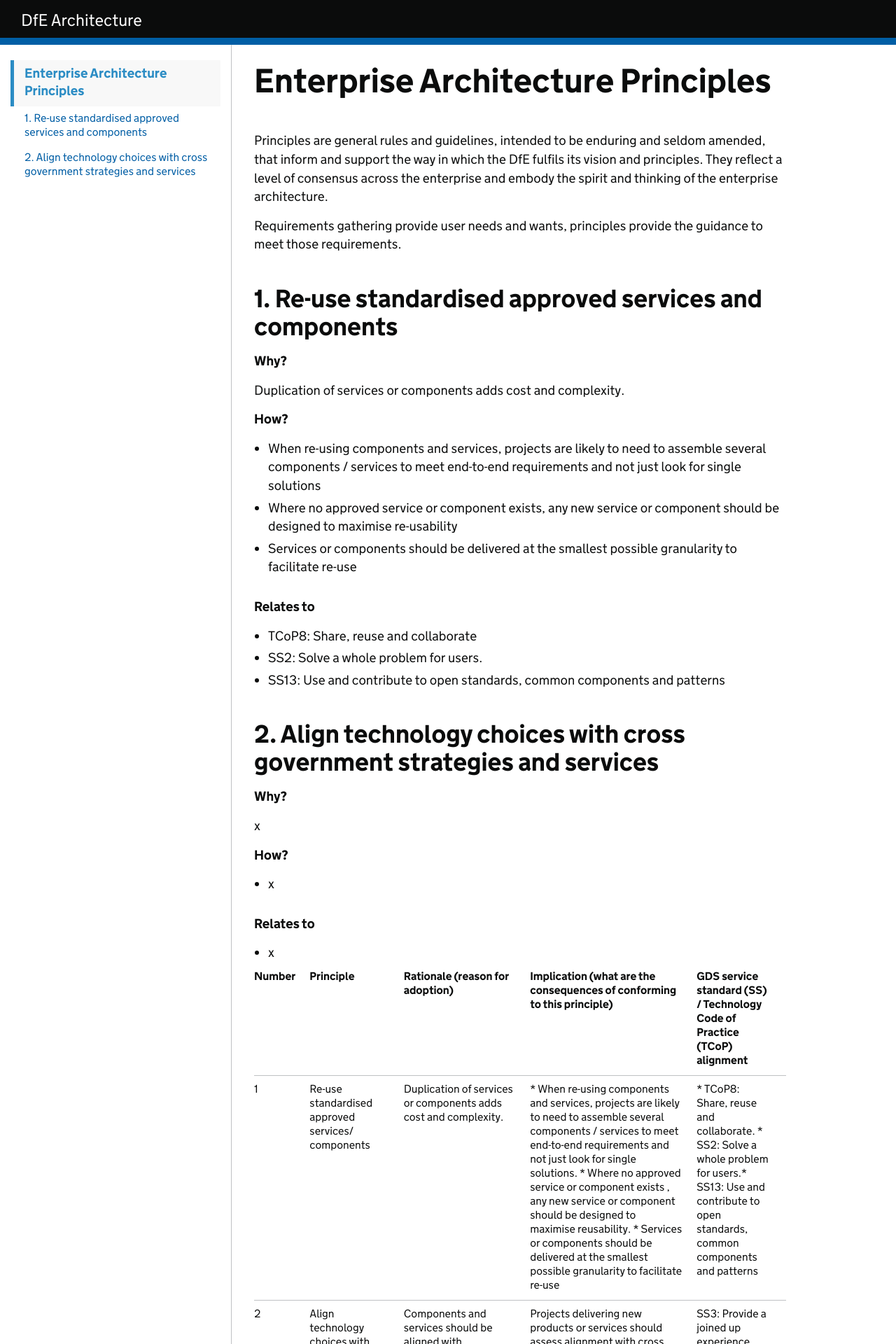
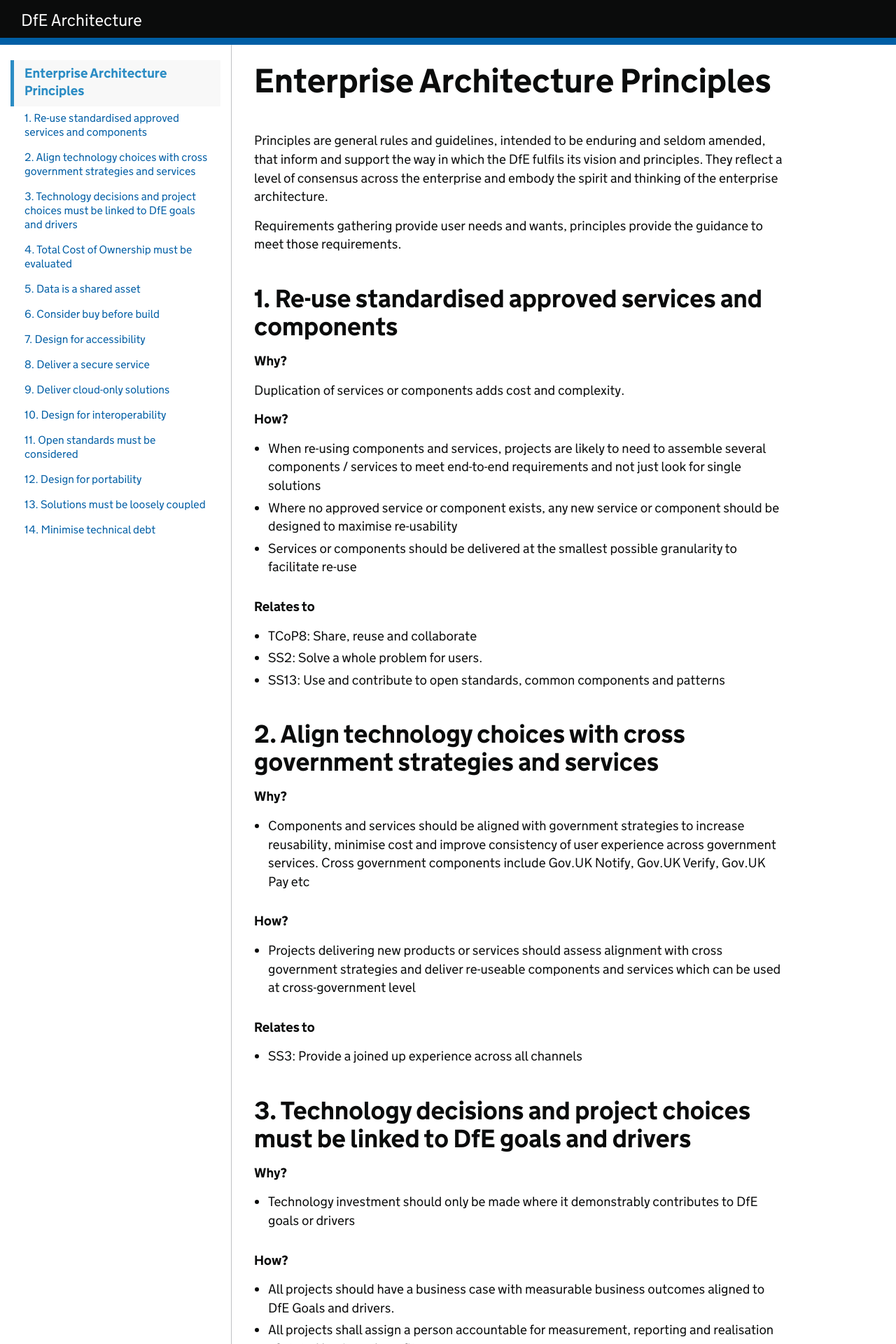
Before and after one commit to DFE-Digital/architecture, a Jekyll site: the page built from principles/index.md, in a window 1280 px wide. Shown: the top 1920 px of the page at 70% size. Built offline with Jekyll 4.4.1, drawn with Linux system fonts in a browser that asks for light colours; our own code applies the rules of GitHub Pages for plain Markdown files; some of the changed text lies outside the part shown.

Commit message:
Updated format of Principles page for ease of use
Format of Principles page now reflects the other Architecture GitHub pages

```diff
--- a/principles/index.md
+++ b/principles/index.md
@@ -30,28 +30,194 @@ __Relates to__
 
 __Why?__
 
-x
+- Components and services should be aligned with government strategies to increase reusability, minimise cost and improve consistency of user experience across government services. Cross government components include Gov.UK Notify, Gov.UK Verify, Gov.UK Pay etc
 
 __How?__
-- x
+- Projects delivering new products or services should assess alignment with cross government strategies and deliver re-useable components and services which can be used at cross-government level
 
 __Relates to__
 
-- x
+- SS3: Provide a joined up experience across all channels
 
-Number | Principle | Rationale (reason for adoption) | Implication (what are the consequences of conforming to this principle) | GDS service standard (SS) / Technology Code of Practice (TCoP) alignment
-- | - | - | - | -
-1 | Re-use standardised approved services/ components | Duplication of services or components adds cost and complexity. | * When re-using components and services, projects are likely to need to assemble several components / services to meet end-to-end requirements and not just look for single solutions. *	 Where no approved service or component exists , any new service or component should be designed to maximise reusability.	 * Services or components should be delivered at the smallest possible granularity to facilitate re-use | * TCoP8: Share, reuse and collaborate. * SS2: Solve a whole problem for users.* SS13: Use and contribute to open standards, common components and patterns
-2 | Align technology choices with cross government strategies and services| Components and services should be aligned with government strategies to increase reusability, minimise cost and improve consistency of user experience across government services. Cross government components include Gov.UK Notify, Gov.UK Verify, Gov.UK Pay etc | Projects delivering new products or services should assess alignment with cross government strategies and deliver re-useable components and services which can be used at cross-government level | SS3: Provide a joined up experience across all channels
-3 | Technology decisions and project choices must be linked to DfE goals and drivers | Technology investment should only be made where it demonstrably contributes to DfE goals or drivers | * All projects should have a business case with measurable business outcomes aligned to DfE Goals and drivers. * All projects shall assign a person accountable for measurement, reporting and realisation of stated business benefits | SS10: Define what success looks like and publish performance data
-4 | Total Cost of Ownership must be evaluated | Expenditure of public money should always look to deliver the best value for the taxpayer. Ongoing support and maintenance of solutions form a major part of the total costs and therefore should inform technology decisions. Ongoing support and maintenance of solutions form a major part of the total costs and therefore should inform technology decisions | * All projects above the agreed set threshold, must be supported by an evidenced business case, ensuring that overall solution costs have been considered for value for money. * For all projects the Architecture partner must asses the total cost of ownership and challenge where appropriate * Where duplicate service or component is proposed TCO should include costs of running both/all duplicated services * Investment must justified by supporting evidence. * Design must consider long term costs and support of any solution delivered | SS10: Define what success looks like and publish performance data
-5 | Data is a shared asset | We are striving to be a data-driven department: Data is the golden thread that supports seamless, user-centric user journeys.  Data enables evidence based decisions to be made, supports management and governance of our business activities, is used to hold us to account for delivery and allows us to assess the effectiveness of our Departmental policies. | * Data must be sharable – solutions should adhere to Departmental Data Standards, working with DfE Data Governance team to extend those standards if necessary. * Data must be shared – services should provide methods of sharing data with other services to support other user journeys, and with the Enterprise Data & Analysis Platform to support reporting, analysis and Data Science. * Data must be protected – services must take care during both development and operational phases to adequately secure live data, including but not limited to data containing Personally Identifiable Information. * Architects must follow the Departmental Data Protection policies held by the DfE Data Governance team to ensure they are protecting our shared assets appropriately.  | TCoP10: Make better use of data
-6 | Consider buy before build | Provides for economies of scale, should reduce risk and timescales | * Requirements may need to be prioritised or forfeited to avoid bespoke solutions * Using multiple integrated solutions may be necessary to satisfy complex user needs * Configuration is likely to be necessary to use COTS, customisation should be avoided | SS11: Choose the right tools and technology
-7 | Design for accessibility | Provides an equal playing field for all users | * Systems must adhere to current government accessibility regulations.	* Seek input from Accessibility Advisers on how designs might need amending to improve accessibility * Include accessibility testing as part of any project delivery |TCoP2: Make things accessible and inclusive * SS4: Make the service simple to use * SS5: Make sure everyone can use the service
-8 | Deliver a secure service | The department’s information assets must be protected to ensure that they are not inadvertently exposed to an unintended audience. | * Early engagement with the Chief Information Security Officer (CISO) division will ensure that risk assessments are completed and appropriate security controls are designed into solutions before development has begun. * Security controls must be proportionate to ensure that it is still possible for authorised users to access and share data seamlessly. | * TCoP6: Make things secure * SS9: Create a secure service which protects users' privacy.
-9 | Deliver cloud-only solutions | The scale of public cloud services enables the delivery of highly scalable, cost effective, secure services. Consumption based billing and rapid provisioning supports the Government ICT strategy. A service can be configured and built using a SaaS product, without bespoke customisation and  vendor lock in. | * Software as a Service (SaaS) before Platform as a Service (PaaS) before Infrastructure as a Service (IaaS) * Check hosting arrangements and data sensitivity when selecting cloud solutions * Design exit strategy before entering cloud agreements * Design solutions to take advantage of cloud features e.g. elastic scaling, spin down | TCoP5: Use cloud first
-10 | Design for interoperability | Interoperability enables sharing of capabilities and data between systems |* Service Oriented and Microservice architectures maximise interoperability and re-use * Interfaces should be discoverable and self-describing  or documented. * Interoperability can affect the demands on solutions, therefore designs may need to be scalable to cope with other usage | TCoP9: Integrate and adapt technology
-11 | Open standards must be considered | Avoidance of vendor lock-in. Lays the foundation for delivering interoperability. Open standards facilitate interoperability and data exchange among different products or services. | Where open standards do not exist, create one or find the best fit with least lock in  | * TCoP4: Make use of open standards * SS13: Use and contribute to open standards, common components and patterns
-12 | Design for portability | Avoidance of vendor lock-in. Moving to a new platform is simpler and requires less engineering |* Design must be platform agnostic. * Minimise use platform specific features * Will require an exit strategy |
-13 | Solutions must be loosely coupled | Loosely coupled components can be replaced with alternative implementations that provide the same services. Components in a loosely coupled system are less constrained to the same platform, language, operating system, or build environment. | * Projects must ensure any additional coordination protocols needed are in place. * Projects must ensure consistent data synchronisation with DfE Data guidance | TCoP9: Integrate and adapt technology
-14 | Minimise technical debt | Replacing or superseding a component or service without removing existing components or services increases technical debt | <Li>Any project delivering a technology component or service designed to supersede or replace an existing component or service must remove the existing service as part of that project</li> <li>Project budgets need to include cost of decommissioning existing solutions or include total cost  of both systems in the business case. | SS2. Solve the whole problem for a users
+## 3. Technology decisions and project choices must be linked to DfE goals and drivers
+
+__Why?__
+
+- Technology investment should only be made where it demonstrably contributes to DfE goals or drivers
+
+__How?__
+- All projects should have a business case with measurable business outcomes aligned to DfE Goals and drivers.
+- All projects shall assign a person accountable for measurement, reporting and realisation of stated business benefits
+
+__Relates to__
+
+- SS10: Define what success looks like and publish performance data
+
+## 4. Total Cost of Ownership must be evaluated
+
+__Why?__
+
+- Expenditure of public money should always look to deliver the best value for the taxpayer
+- Ongoing support and maintenance of solutions form a major part of the total costs and therefore should inform technology decisions
+
+__How?__
+-  All projects above the agreed set threshold, must be supported by an evidenced business case, ensuring that overall solution costs have been considered for value for money.
+-  For all projects the Architecture partner must asses the total cost of ownership and challenge where appropriate
+-  Where duplicate service or component is proposed TCO should include costs of running both/all duplicated services
+-  Investment must justified by supporting evidence.
+-  Design must consider long term costs and support of any solution delivered
+
+__Relates to__
+
+- SS10: Define what success looks like and publish performance data
+
+## 5. Data is a shared asset
+
+__Why?__
+
+- We are striving to be a data-driven department: Data is the golden thread that supports seamless, user-centric user journeys.  Data enables evidence based decisions to be made, supports management and governance of our business activities, is used to hold us to account for delivery and allows us to assess the effectiveness of our Departmental policies.
+
+__How?__
+-  Data must be sharable – solutions should adhere to Departmental Data Standards, working with DfE Data Governance team to extend those standards if necessary.
+-  Data must be shared – services should provide methods of sharing data with other services to support other user journeys, and with the Enterprise Data & Analysis Platform to support reporting, analysis and Data Science.
+-  Data must be protected – services must take care during both development and operational phases to adequately secure live data, including but not limited to data containing Personally Identifiable Information. Architects must follow the Departmental Data Protection policies held by the DfE Data Governance team to ensure they are protecting our shared assets appropriately.
+
+__Relates to__
+
+- TCoP10: Make better use of data
+
+## 6. Consider buy before build
+
+__Why?__
+
+- Provides for economies of scale, should reduce risk and timescales
+
+__How?__
+-  Requirements may need to be prioritised or forfeited to avoid bespoke solutions
+-  Using multiple integrated solutions may be necessary to satisfy complex user needs
+-  Configuration is likely to be necessary to use COTS, customisation should be avoided
+
+__Relates to__
+
+- SS11: Choose the right tools and technology
+
+## 7. Design for accessibility
+
+__Why?__
+
+- Provides an equal playing field for all users
+
+__How?__
+-  Systems must adhere to current government accessibility regulations
+-  Seek input from Accessibility Advisers on how designs might need amending to improve accessibility
+-  Include accessibility testing as part of any project delivery
+
+__Relates to__
+
+- TCoP2: Make things accessible and inclusive
+- SS4: Make the service simple to use
+- SS5: Make sure everyone can use the service
+
+## 8. Deliver a secure service
+
+__Why?__
+
+- The department’s information assets must be protected to ensure that they are not inadvertently exposed to an unintended audience.
+
+__How?__
+-   Early engagement with the Chief Information Security Officer (CISO) division will ensure that risk assessments are completed and appropriate security controls are designed into solutions before development has begun.
+-  Security controls must be proportionate to ensure that it is still possible for authorised users to access and share data seamlessly.
+
+__Relates to__
+
+- TCoP6: Make things secure
+- SS9: Create a secure service which protects users' privacy
+
+## 9. Deliver cloud-only solutions
+
+__Why?__
+
+- The scale of public cloud services enables the delivery of highly scalable, cost effective, secure services. Consumption based billing and rapid provisioning supports the Government ICT strategy.
+- A service can be configured and built using a SaaS product, without bespoke customisation and  vendor lock in
+
+__How?__
+-  Software as a Service (SaaS) before Platform as a Service (PaaS) before Infrastructure as a Service (IaaS)
+-  Check hosting arrangements and data sensitivity when selecting cloud solutions
+-  Design exit strategy before entering cloud agreements
+-  Design solutions to take advantage of cloud features e.g. elastic scaling, spin down
+
+__Relates to__
+
+- TCoP5: Use cloud first
+
+## 10. Design for interoperability
+
+__Why?__
+
+- Interoperability enables sharing of capabilities and data between systems
+
+__How?__
+-  Service Oriented and Microservice architectures maximise interoperability and re-use
+-  Interfaces should be discoverable and self-describing  or documented
+-  Interoperability can affect the demands on solutions, therefore designs may need to be scalable to cope with other usage
+
+__Relates to__
+
+- TCoP9: Integrate and adapt technology
+
+## 11. Open standards must be considered
+
+__Why?__
+
+- Avoidance of vendor lock-in
+- Lays the foundation for delivering interoperability
+- Open standards facilitate interoperability and data exchange among different products or services.
+
+__How?__
+- Where open standards  do not exist, create one or find the best fit with least lock in
+
+__Relates to__
+
+- TCoP4: Make use of open standards
+- SS13: Use and contribute to open standards, common components and patterns
+
+## 12. Design for portability
+
+__Why?__
+
+- Avoidance of vendor lock-in
+- Moving to a new platform is simpler and requires less engineering
+
+__How?__
+- Design must be platform agnostic
+- Minimise use platform specific features
+- Will require an exit strategy
+
+## 13. Solutions must be loosely coupled
+
+__Why?__
+
+- Loosely coupled components can be replaced with alternative implementations that provide the same services.
+- Components in a loosely coupled system are less constrained to the same platform, language, operating system, or build environment.
+
+__How?__
+- Projects must ensure any additional coordination protocols needed are in place
+- Projects must ensure consistent data synchronisation with DfE Data guidance
+
+__Relates to__
+
+- TCoP9: Integrate and adapt technology
+
+## 14. Minimise technical debt
+
+__Why?__
+
+- Replacing or superseding a component or service without removing existing components or services increases technical debt
+
+__How?__
+- Any project delivering a technology component or service designed to supersede or replace an existing component or service must remove the existing service as part of that project
+- Project budgets need to include cost of decommissioning existing solutions or include total cost  of both systems in the business case.
+
+__Relates to__
+
+- SS2. Solve the whole problem for a users
```
